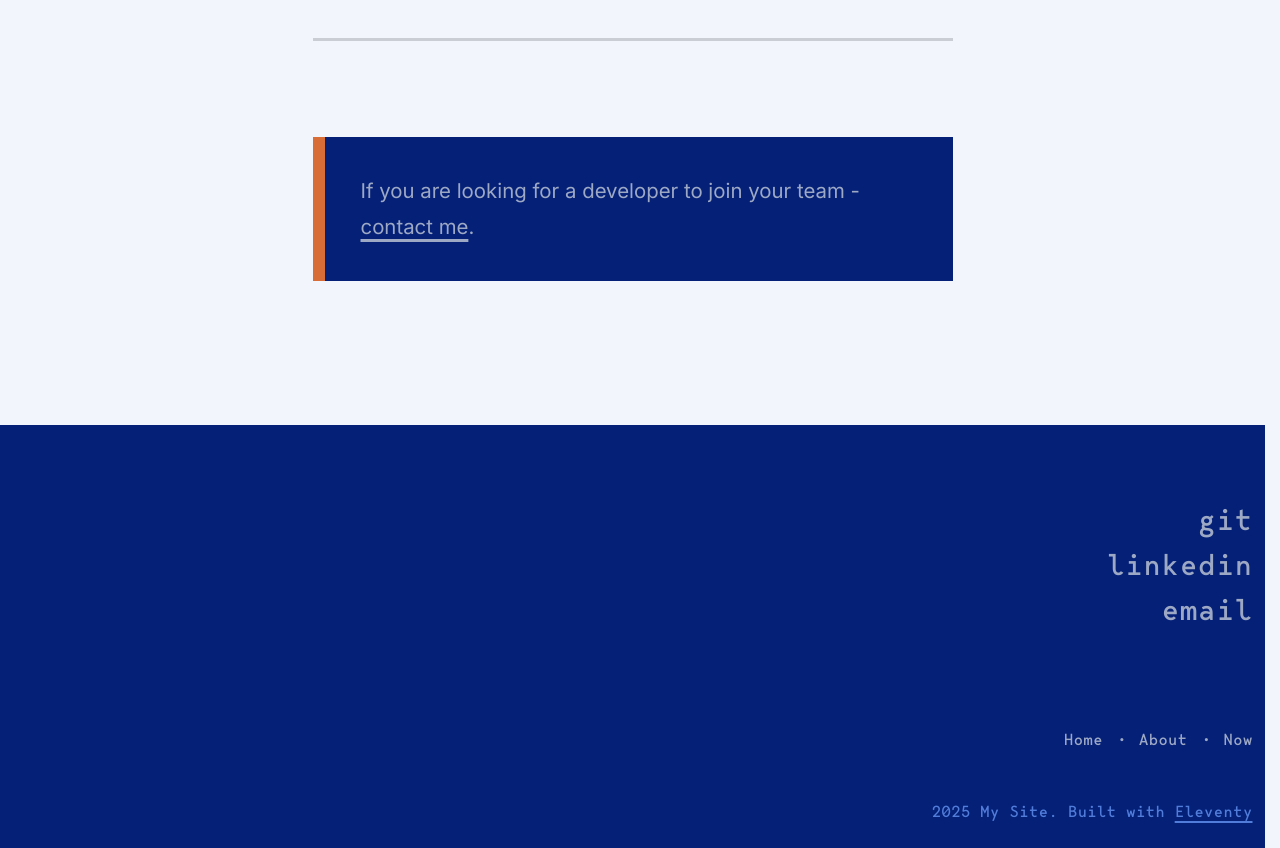
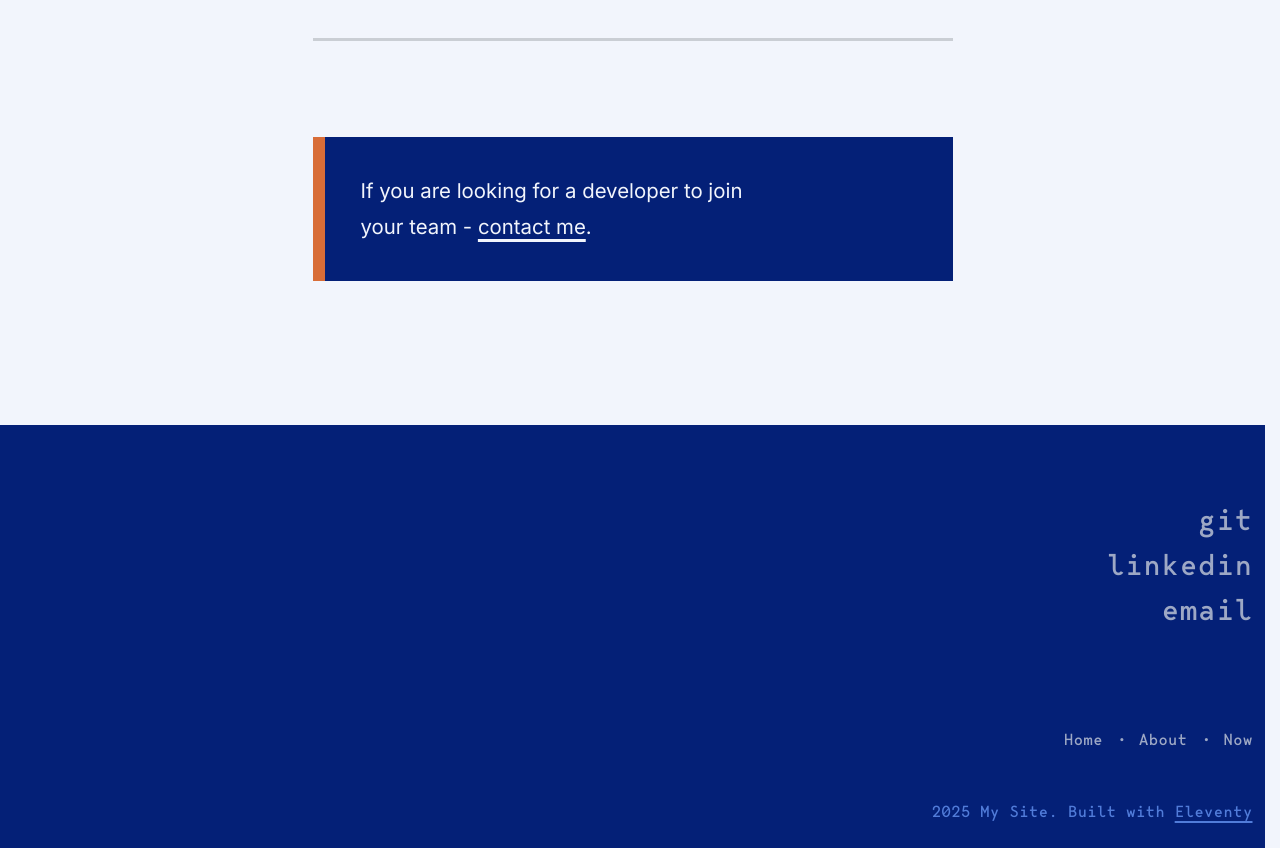
Before and after one commit to watchlar2000/my-web, an Eleventy site: page src/pages/now.md in a window 1280 px wide. Shown: the part 1960-2808 px from the top of the page. Built offline with nearby package versions, Linux system fonts and the light colour scheme; Eleventy itself is replaced by a stand-in of ours; files that its build step writes are made by us from their sources.

Commit message:
feat: * update ad-block styles

```diff
--- a/src/styles/blocks/main.css
+++ b/src/styles/blocks/main.css
@@ -90,7 +90,7 @@
 .ad-block {
   background-color: var(--color-primary-subtle);
   font-family: var(--font-display);
-  color: var(--color-text-muted);
+  color: var(--color-bg);
   max-width: var(--size-text-max-width);
   min-width: auto;
   border-left: 12px solid var(--color-accent);
@@ -98,6 +98,11 @@
   &[data-wrapper-type='inner'] {
     min-width: auto;
   }
+
+  p {
+    max-width: 30ch;
+    margin-left: 0;
+  }
 }
 
 /* @supports (view-transition-name: none) {} */
```
